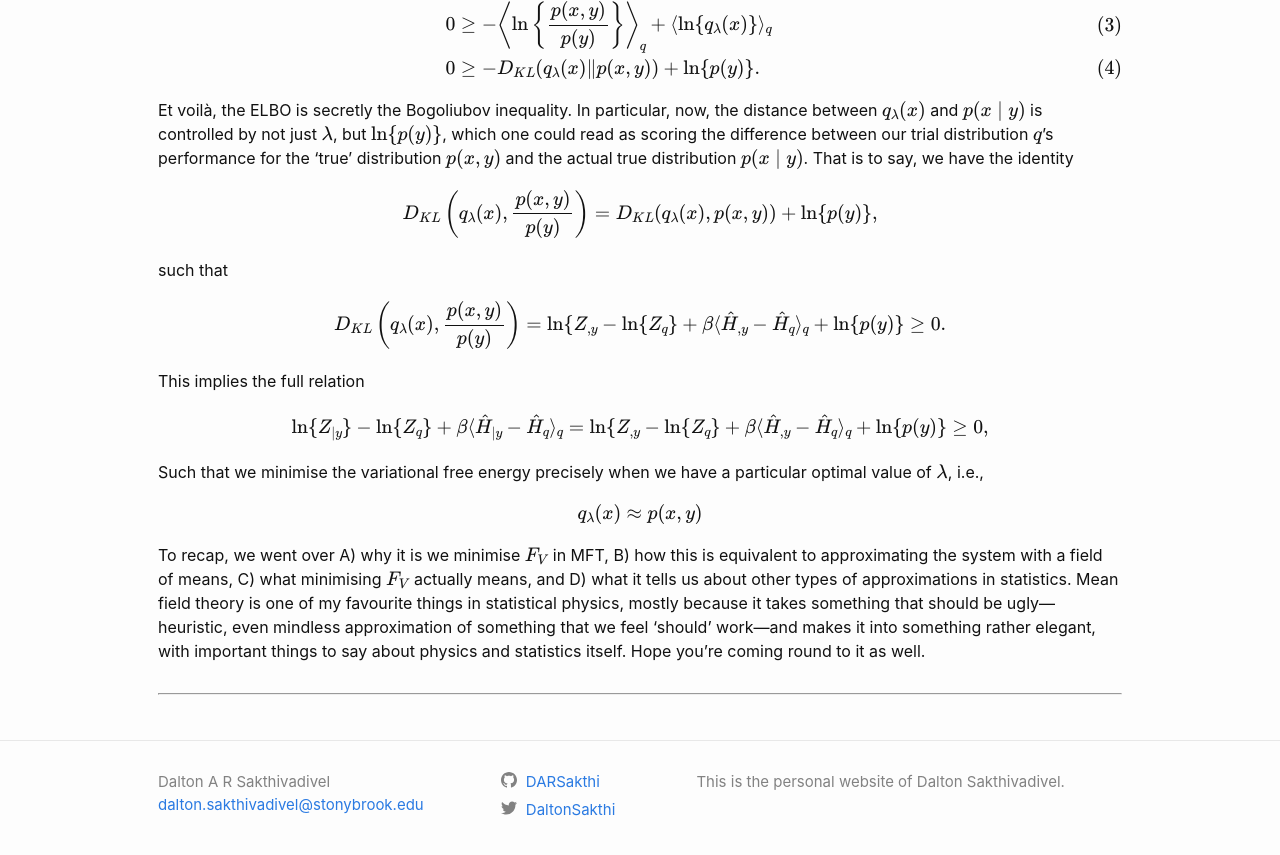
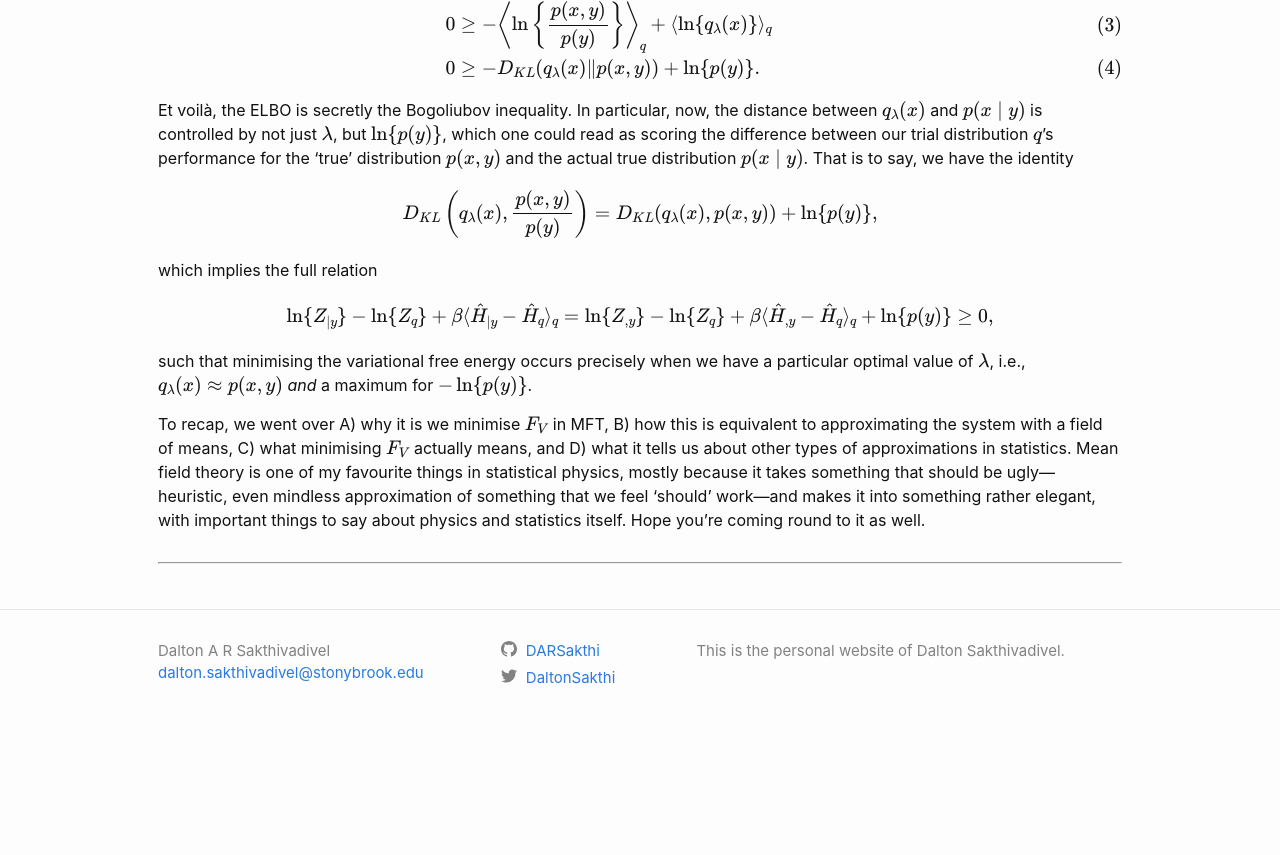
Before and after one commit to DARSakthi/DARSakthi.github.io, a Jekyll site: the page built from _posts/2022-02-05-2-MFT-4-ME.markdown, in a window 1280 px wide and 900 px high, scrolled down 3980 px. Shown: the top 855 px of the window. Built offline with Jekyll 4.4.1, drawn with Linux system fonts in a browser that asks for light colours; formulas are drawn with MathJax 3; comment, search, counter and statistics services are not loaded.

Commit message:
Update 2022-02-05-2-MFT-4-ME.markdown

```diff
--- a/_posts/2022-02-05-2-MFT-4-ME.markdown
+++ b/_posts/2022-02-05-2-MFT-4-ME.markdown
@@ -72,17 +72,11 @@ Et voilà, the ELBO is secretly the Bogoliubov inequality. In particular, now, t
 
 $$ D_{KL}\left( q_\lambda(x), \frac{p(x, y)}{p(y)} \right) = D_{KL}(q_\lambda(x), p(x, y) ) + \ln\{ p(y) \},$$
 
-such that
+which implies the full relation
 
-$$ D_{KL}\left( q_\lambda(x), \frac{p(x, y)}{p(y)} \right) = \ln\{Z_{,y} - \ln\{Z_q\} + \beta \langle \hat H_{,y} - \hat H_q \rangle_q + \ln\{p(y)\} \geq 0. $$
+$$ \ln\{Z_{\mid y}\} - \ln\{Z_q\} + \beta \langle \hat H_{\mid y} - \hat H_q \rangle_q = \ln\{Z_{,y} \} - \ln\{Z_q\} + \beta \langle \hat H_{,y} - \hat H_q \rangle_q + \ln\{p(y)\} \geq 0, $$
 
-This implies the full relation
-
-$$ \ln\{Z_{\mid y}\} - \ln\{Z_q\} + \beta \langle \hat H_{\mid y} - \hat H_q \rangle_q = \ln\{Z_{,y} - \ln\{Z_q\} + \beta \langle \hat H_{,y} - \hat H_q \rangle_q + \ln\{p(y)\} \geq 0, $$
-
-Such that we minimise the variational free energy precisely when we have a particular optimal value of $$\lambda$$, i.e.,
-
-$$ q_\lambda(x) \approx p(x,y) $$
+such that minimising the variational free energy occurs precisely when we have a particular optimal value of $$\lambda$$, i.e., $$ q_\lambda(x) \approx p(x,y) $$ _and_ a maximum for $$-\ln\{p(y)\} $$.
 
 
 To recap, we went over A) why it is we minimise $$F_V$$ in MFT, B) how this is equivalent to approximating the system with a field of means, C) what minimising $$F_V$$ actually means, and D) what it tells us about other types of approximations in statistics. Mean field theory is one of my favourite things in statistical physics, mostly because it takes something that should be ugly—heuristic, even mindless approximation of something that we feel 'should' work—and makes it into something rather elegant, with important things to say about physics and statistics itself. Hope you're coming round to it as well.
```
